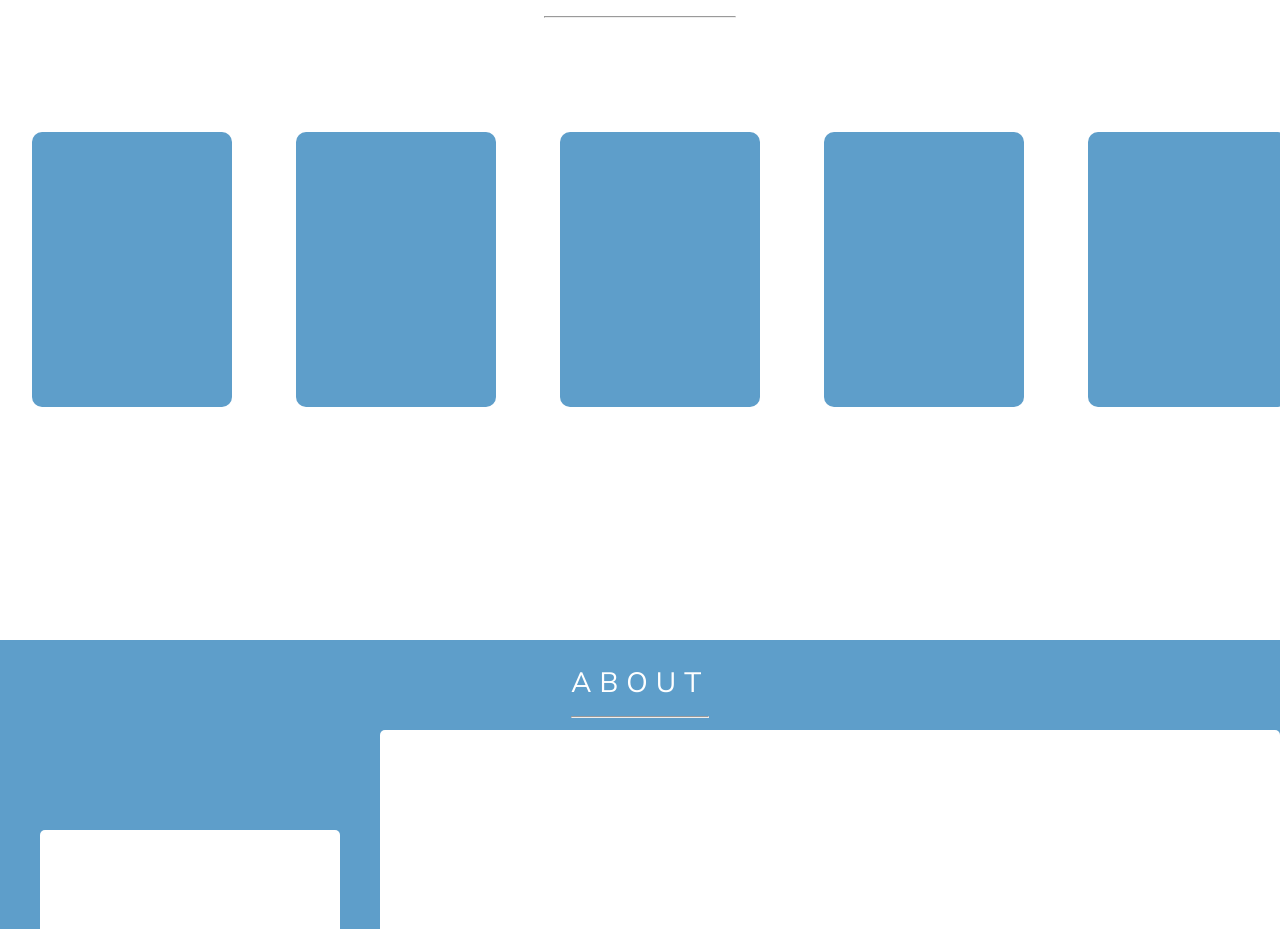
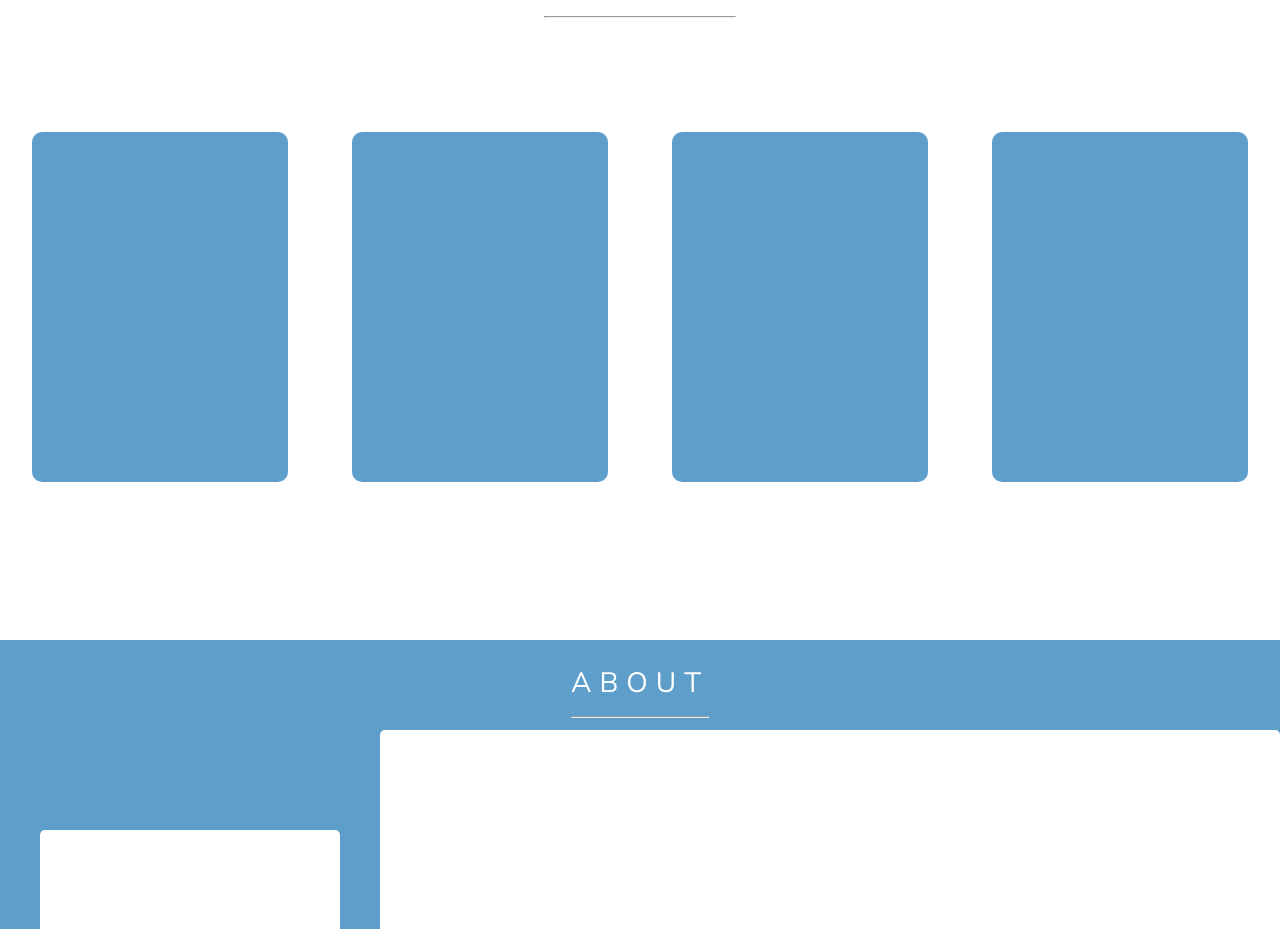
Before and after one commit to jbimagine/coffee-and-code, a React (Create React App) app: page / in a window 1280 px wide. Shown: the part 860-1789 px from the top of the page. Built offline with nearby package versions, Linux system fonts and the light colour scheme.

Commit message:
Update MyWork to use map for work content

```diff
--- a/src/components/MyWork.js
+++ b/src/components/MyWork.js
@@ -45,13 +45,14 @@ class MyWork extends Component {
 
         </MyWorkTitleContainer>
         <div style = {{overflow:'hidden' }}>
-        <div style = {{ display:'grid', gridTemplateColumns:'repeat(5,1fr)', justifyItems:'center', marginTop:'100px', overflow:'auto' }} >
-        <div style = {{ backgroundColor:'rgb(94,158,202)', height: '275px', width: '200px', display:'grid',margin:'0 32px', borderRadius:'10px',  }}></div>
-        <div style = {{ backgroundColor:'rgb(94,158,202)', height: '275px', width: '200px', display:'grid',margin:'0 32px', borderRadius:'10px', }}></div>
-        <div style = {{ backgroundColor:'rgb(94,158,202)', height: '275px', width: '200px', display:'grid',margin:'0 32px', borderRadius:'10px',  }}></div>
-        <div style = {{ backgroundColor:'rgb(94,158,202)', height: '275px', width: '200px', display:'grid',margin:'0 32px', borderRadius:'10px', }}></div>
-        <div style = {{ backgroundColor:'rgb(94,158,202)', height: '275px', width: '200px', display:'grid',margin:'0 32px', borderRadius:'10px',  }}></div>
-        </div>
+
+            <div style = {{ display:'flex', justifyContent:'center', marginTop:'100px', overflow:'auto' }} >
+                {
+                this.state.myWorkItems.map( ( value, index ) =>
+                        <div style = {{ backgroundColor:'rgb(94,158,202)', height: '350px', width: '300px', display:'grid',margin:'0 32px', borderRadius:'10px', }}></div>
+                )
+                }
+            </div>
         </div>
     </MyWorkContainer>
 
```
